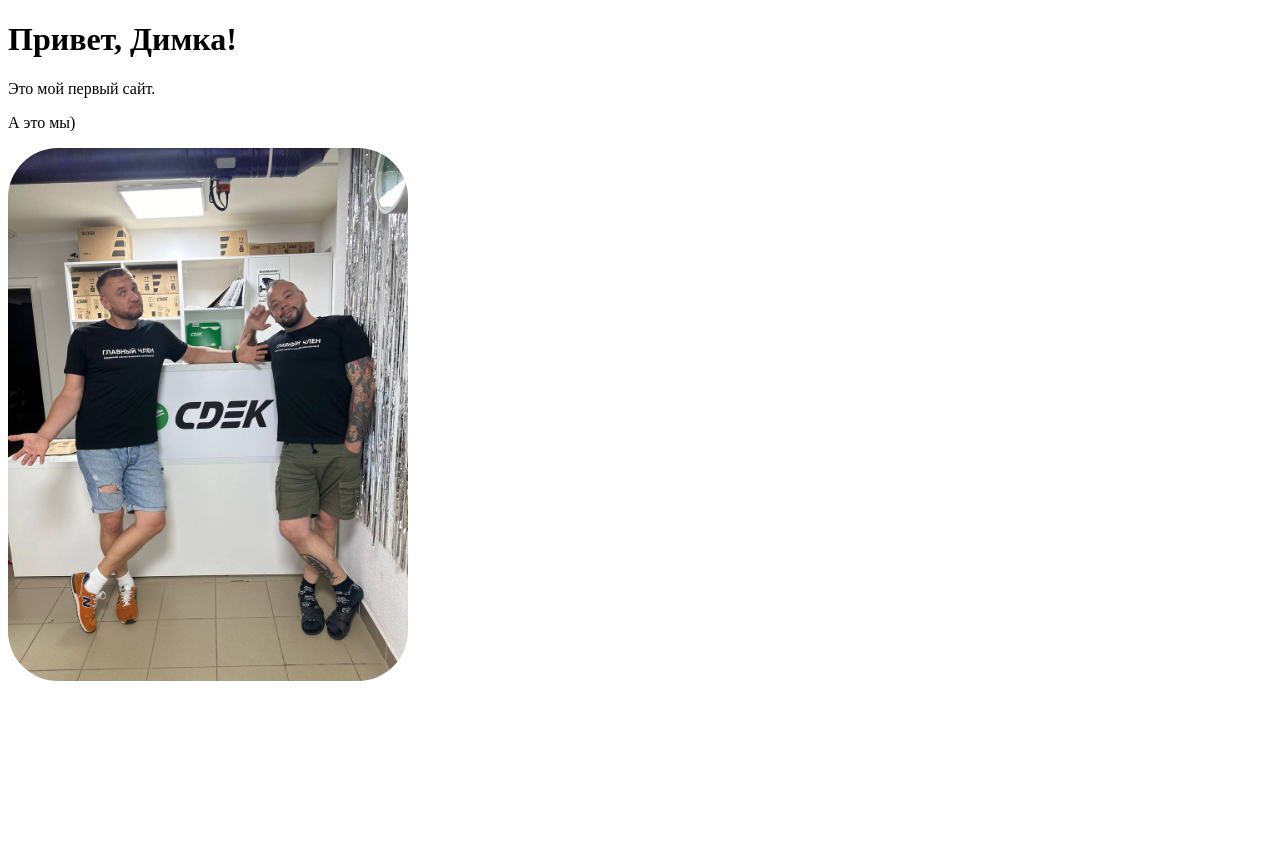
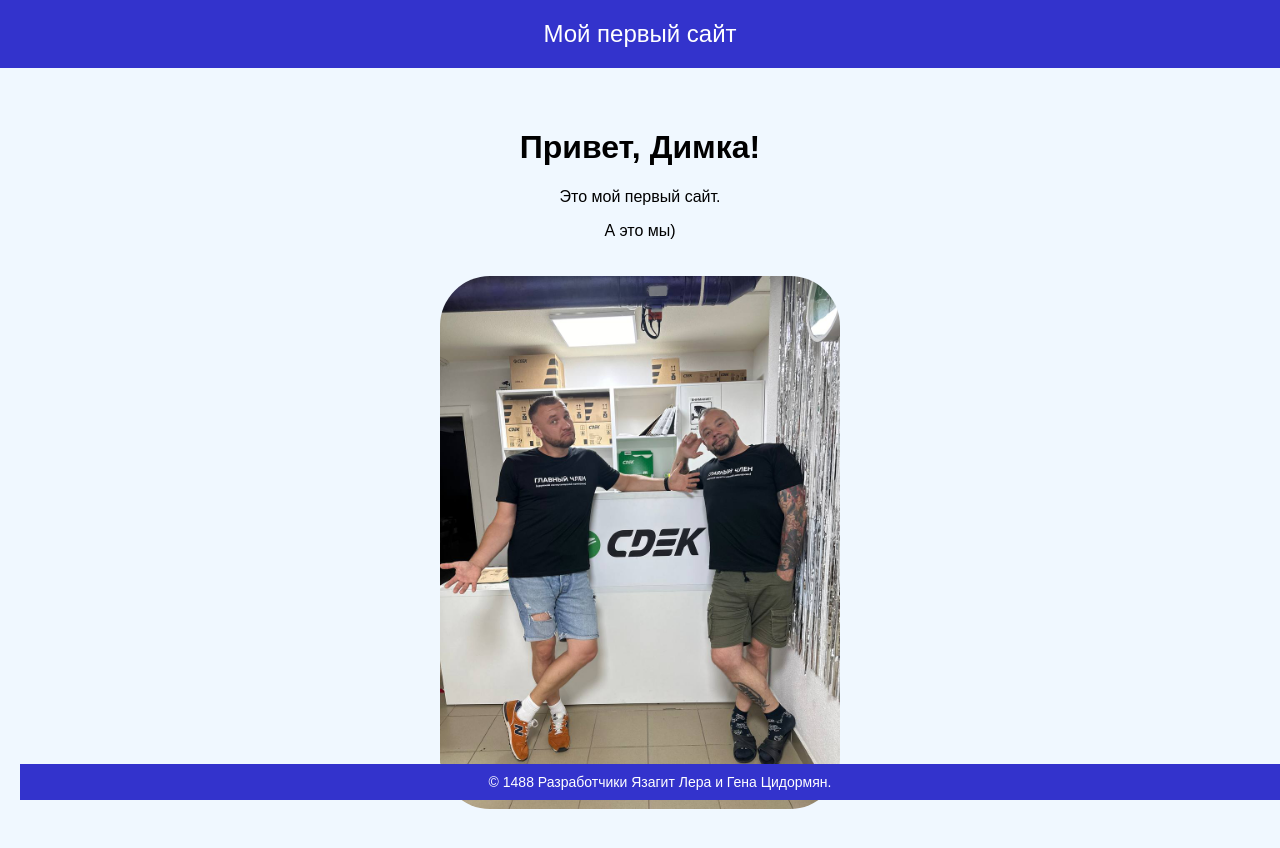
Before and after one commit to Kiry1983/my-first-site, a plain HTML site: page index.html in a window 1280 px wide. Before the commit the page ends 800 px from the top, so only its background shows below. Drawn offline with Linux system fonts and the light colour scheme.

Commit message:
Update index.html

```diff
--- a/index.html
+++ b/index.html
@@ -2,13 +2,54 @@
 <html lang="ru">
 <head>
     <meta charset="UTF-8">
-    <title>Мой сайт</title>
-    <link rel="stylesheet" href="style.css">
+    <title>Мой первый сайт</title>
+    <style>
+        body {
+            margin: 0;
+            font-family: Arial, sans-serif;
+            background-color: #f0f8ff;
+            text-align: center;
+        }
+        header {
+            background-color: #3333cc;
+            color: white;
+            padding: 20px 0;
+            font-size: 24px;
+        }
+        main {
+            padding: 40px 20px;
+        }
+        footer {
+            background-color: #3333cc;
+            color: white;
+            padding: 10px 0;
+            position: fixed;
+            width: 100%;
+            bottom: 0;
+            font-size: 14px;
+        }
+        img {
+            width: 300px;
+            border-radius: 15px;
+            margin-top: 20px;
+        }
+    </style>
 </head>
 <body>
+
+    <header>
+        Мой первый сайт
+    </header>
+
+    <main>
     <h1>Привет, Димка!</h1>
     <p>Это мой первый сайт.</p>
     <p>А это мы)</p>
     <img src="photo_2024-08-21_21-57-07.jpg" alt="photo_2024-08-21_21-57-07.jpg" style="width:400px; border-radius: 50px;">
 
+   <footer>
+        © 1488 Разработчики Язагит Лера и Гена Цидормян.
+    </footer>
+
 </body>
+</html>
```
